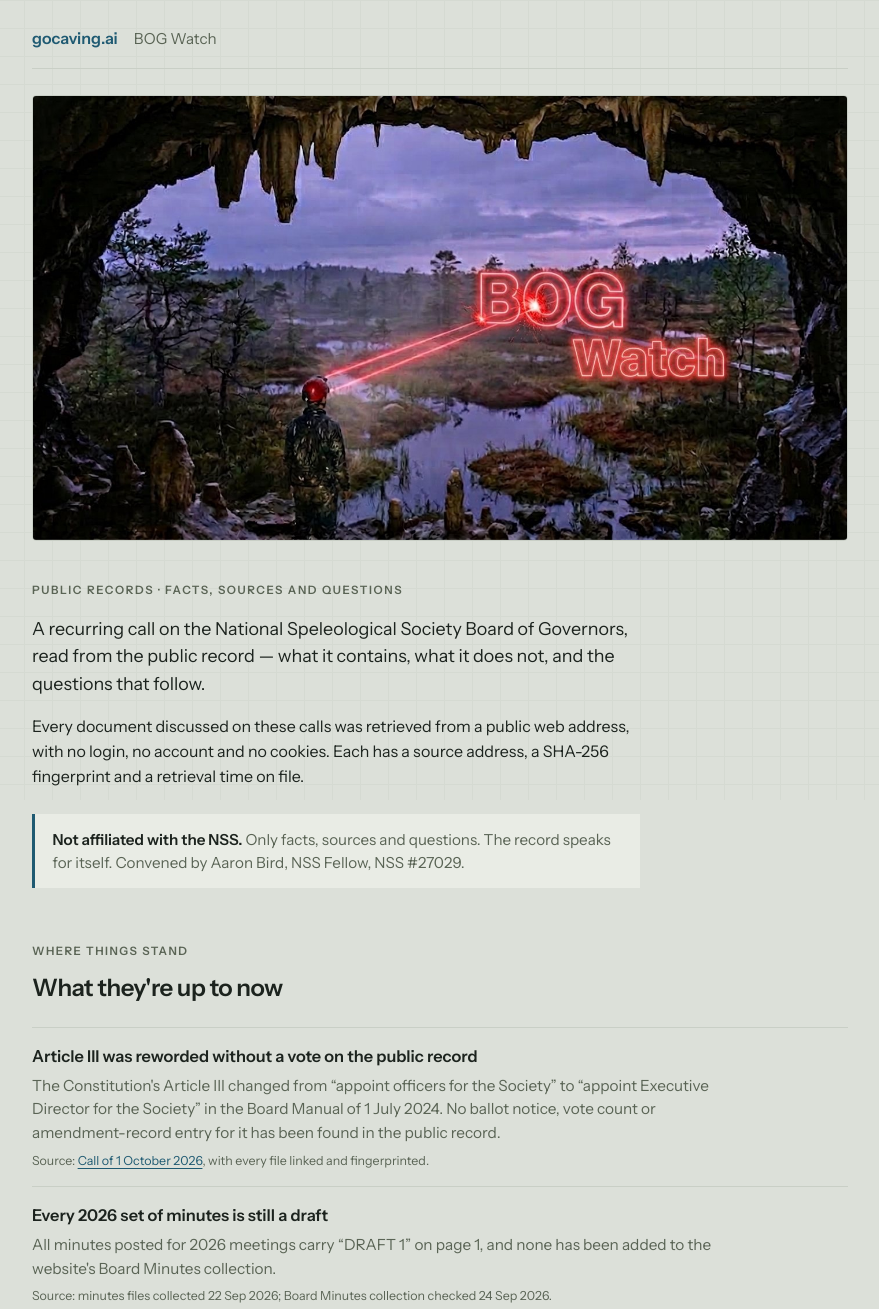
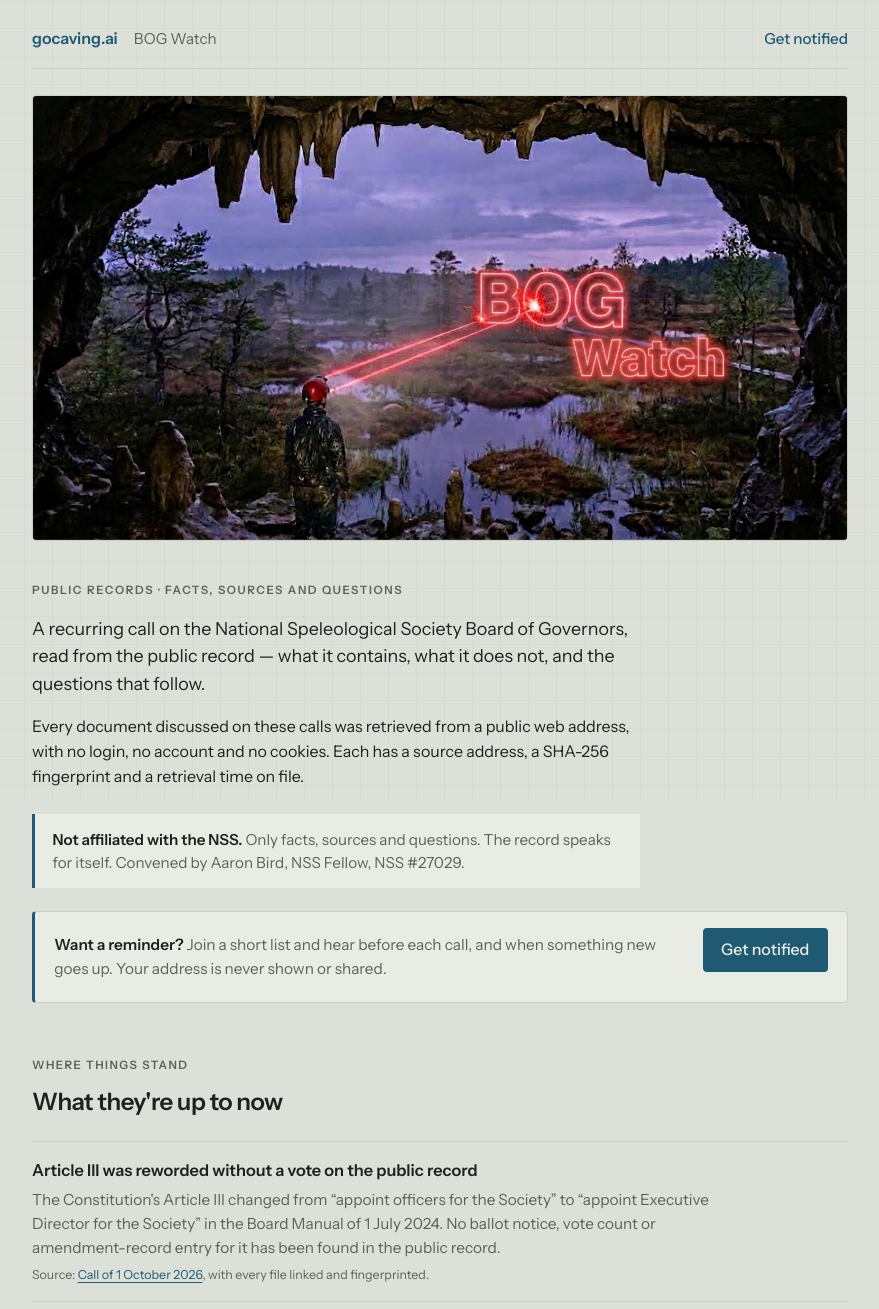
Before and after one commit to 2dbatkv/go-caving-ai, a plain HTML site: page bogwatch/index.html in a window 1280 px wide. Shown: the top 1309 px of the page, without its empty margins (200-1079 px from the left). Drawn offline with Linux system fonts and the light colour scheme.

Commit message:
Put the signup where it can be found
The invitation strip was sitting above the archive — technically tidy,
roughly 86% of the way down a 4,800px page, below five full sections. Nobody
was going to see it.

Two changes:
- "Get notified" in the page header, right-aligned. Visible at the top of
  the page at every width, which is what was actually asked for.
- the invitation strip moved from above the archive to directly below the
  intro, before "What they're up to now".

The strip still lands at ~911px because the hero image is tall, so the
header link is what guarantees a visible link above the fold.

Co-Authored-By: Claude Opus 5 <noreply@anthropic.com>
Claude-Session: https://claude.ai/code/session_011VQTabPC8Ao81wC9M3USRy

```diff
--- a/bogwatch/index.html
+++ b/bogwatch/index.html
@@ -33,6 +33,9 @@
   header.top a.home{color:var(--accent); text-decoration:none; font-weight:600}
   header.top a.home:hover{text-decoration:underline}
   header.top span.sec{color:var(--mid); font-size:.95rem}
+  header.top a.hdrlink{margin-left:auto; color:var(--accent); text-decoration:none;
+    font-weight:500; font-size:.95rem; white-space:nowrap}
+  header.top a.hdrlink:hover{text-decoration:underline}
   .hero{display:block; width:100%; height:auto; margin:1.6rem 0 0;
     border:1px solid var(--border); border-radius:4px; background:var(--card)}
   .vh{position:absolute; width:1px; height:1px; padding:0; margin:-1px;
@@ -110,6 +113,7 @@
 <header class="top">
   <a class="home" href="/">gocaving.ai</a>
   <span class="sec">BOG Watch</span>
+  <a class="hdrlink" href="/bogwatch/notify/">Get notified</a>
 </header>
 
 <img class="hero" src="bogwatch-hero.jpg" width="1407" height="768"
@@ -127,6 +131,12 @@ fingerprint and a retrieval time on file.</p>
 <p class="disclaimer"><strong>Not affiliated with the NSS.</strong> Only facts, sources
 and questions. The record speaks for itself. Convened by Aaron Bird, NSS Fellow,
 NSS&nbsp;#27029.</p>
+
+<div class="notify">
+  <p><strong>Want a reminder?</strong> Join a short list and hear before each call, and when
+  something new goes up. Your address is never shown or shared.</p>
+  <a class="joinbtn" href="/bogwatch/notify/">Get notified</a>
+</div>
 
 <section>
   <p class="kicker">Where things stand</p>
@@ -297,12 +307,6 @@ NSS&nbsp;#27029.</p>
   Topics are announced closer to each call. Public records only, same three ground rules.</p>
 </section>
 
-<div class="notify">
-  <p><strong>Want a reminder?</strong> Join a short list and hear before each call, and when
-  something new goes up. Your address is never shown or shared.</p>
-  <a class="joinbtn" href="/bogwatch/notify/">Get notified</a>
-</div>
-
 <section>
   <p class="kicker">Archive</p>
   <h2>Previous calls</h2>
```
